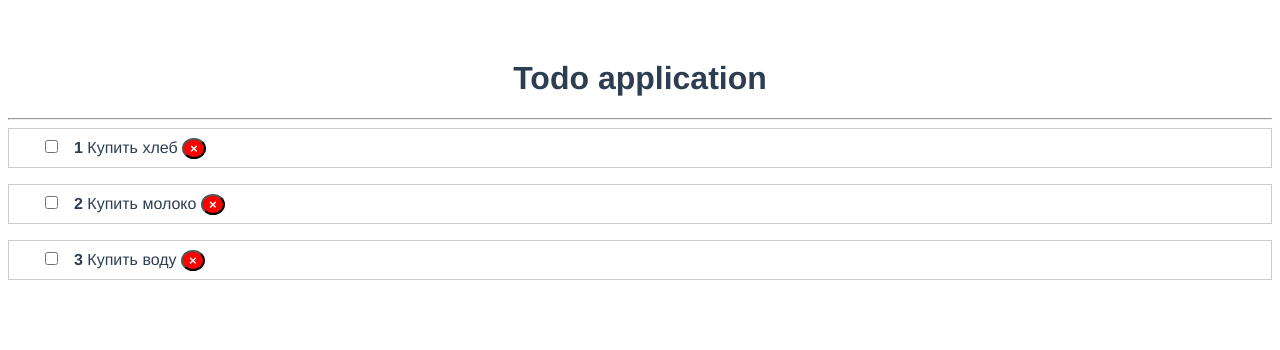
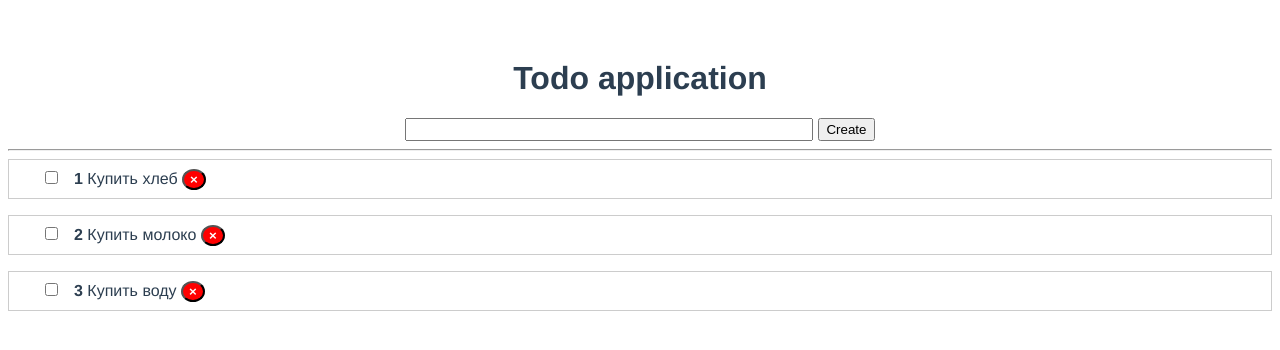
Before and after one commit to shevchenkodim/Todo-List-Vue-js, a Vue app: page / in a window 1280 px wide. Shown: the top 350 px of the page. Built offline with nearby package versions, Linux system fonts and the light colour scheme.

Commit message:
Implement add new todo to list
:Release Notes:

:Detailed Notes:

:Testing Performed:
No tests

:QA Notes:

:Issues Addressed:

Signed-off-by: Shevchenko Dmytro <dimashevchenko10021999@gmail.com>

```diff
--- a/src/App.vue
+++ b/src/App.vue
@@ -1,6 +1,7 @@
 <template>
   <div id="app">
     <h1>Todo application</h1>
+    <AddTodo @add-todo="addTodo" />
     <hr />
     <TodoList v-bind:todos="todos" @remove-todo="removeTodo" />
   </div>
@@ -8,6 +9,7 @@
 
 <script>
 import TodoList from "@/components/TodoList";
+import AddTodo from "@/components/AddTodo";
 
 export default {
   name: "App",
@@ -23,10 +25,14 @@
   methods: {
     removeTodo(id) {
       this.todos = this.todos.filter(t => t.id !== id);
+    },
+    addTodo(todo) {
+      this.todos.push(todo)
     }
   },
   components: {
-    TodoList
+    TodoList,
+    AddTodo
   }
 };
 </script>
--- /dev/null
+++ b/src/components/AddTodo.vue
@@ -0,0 +1,41 @@
+<template>
+  <form @submit.prevent="onSubmit">
+    <input type="text" v-model="title" />
+    <button type="submit">Create</button>
+  </form>
+</template>
+
+<script>
+export default {
+  data() {
+    return {
+      title: ""
+    };
+  },
+  methods: {
+    onSubmit() {
+      if (this.title.trim()) {
+        const newTodo = {
+          id: Date.now(),
+          title: this.title,
+          completed: false
+        };
+        this.$emit("add-todo", newTodo);
+        this.title = "";
+      }
+    }
+  }
+};
+</script>
+
+<style scoped>
+form {
+  display: flex;
+  justify-content: center;
+}
+input {
+  width: 400px;
+  padding: 2px;
+  margin-right: 5px;
+}
+</style>
--- a/src/components/TodoItem.vue
+++ b/src/components/TodoItem.vue
@@ -2,7 +2,7 @@
   <li>
     <span v-bind:class="{done: todo.complated}">
       <input type="checkbox" v-on:change="todo.complated = !todo.complated" />
-      <strong>{{todo.id}}</strong>
+      <strong>{{index + 1}}</strong>
       {{todo.title}}
       <button class="rm" v-on:click="$emit('remove-todo', todo.id)">&times;</button>
     </span>
@@ -15,7 +15,8 @@
     todo: {
       type: Object,
       required: true
-    }
+    },
+    index: Number
   }
 };
 </script>
--- a/src/components/TodoList.vue
+++ b/src/components/TodoList.vue
@@ -1,7 +1,13 @@
 <template>
   <div>
     <ul>
-      <TodoItem v-for="todo of todos" :key="todo" v-bind:todo="todo" v-on:remove-todo="removeTodo" />
+      <TodoItem
+        v-for="(todo, i) of todos"
+        :key="todo"
+        v-bind:todo="todo"
+        v-bind:index="i"
+        v-on:remove-todo="removeTodo"
+      />
     </ul>
   </div>
 </template>
```
